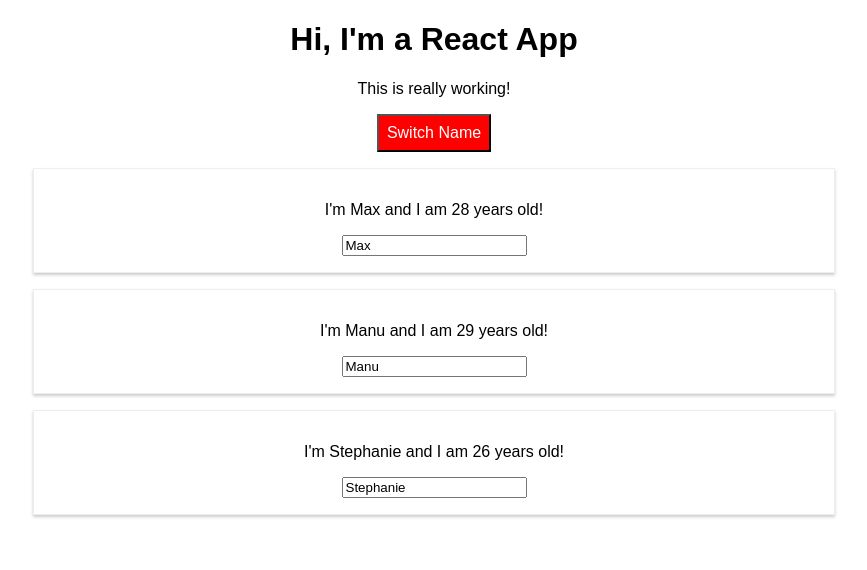
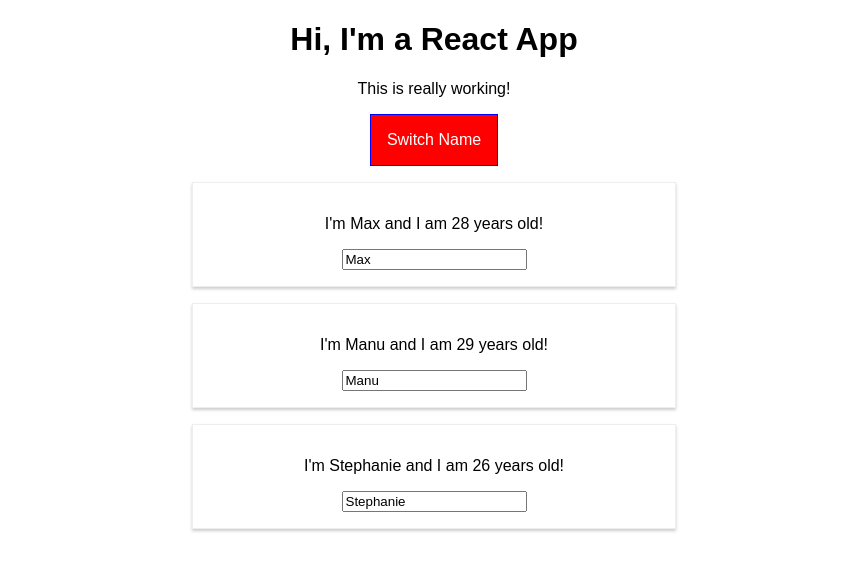
Before and after one commit to bedmiston/react-complete-guide, a React app: page / in a window 1280 px wide. Both pictures are taken after a click on the button "Switch Name". Shown: the top 570 px of the page, without its empty margins (206-1073 px from the left). Built offline with nearby package versions, Linux system fonts and the light colour scheme.

Commit message:
Update code to use CSS modules

```diff
--- a/src/App.css
+++ b/src/App.css
@@ -9,3 +9,26 @@
 .bold {
   font-weight: bold;
 }
+
+.App button {
+  border: 1px solid blue;
+  padding: 16px;
+  background-color: green;
+  font: inherit;
+  color: white;
+  cursor: pointer;
+}
+
+.App button:hover {
+  background-color: lightgreen;
+  color: black;
+}
+
+.App button.Red {
+  background-color: red;
+}
+
+.App button.Red:hover {
+  background-color: salmon;
+  color: black;
+}
--- a/src/App.js
+++ b/src/App.js
@@ -44,17 +44,8 @@
   }
 
   render() {
-
-    const style = {
-      backgroundColor: 'green',
-      color: 'white',
-      font: 'inherit',
-      borderColor: '1px solid blue',
-      padding: '8px',
-      cursor: 'pointer'
-    }
-
     let persons = null;
+    let btnClass = '';
 
     if (this.state.showPersons) {
       persons = (
@@ -74,7 +65,7 @@
         </div>
       );
 
-      style.backgroundColor = 'red';
+      btnClass = classes.Red;
     }
 
     const assignedClasses = [];
@@ -89,7 +80,7 @@
       <div className={classes.App}>
         <h1>Hi, I'm a React App</h1>
         <p className={assignedClasses.join(' ')}>This is really working!</p>
-        <button style={style} onClick={this.togglePersonsHandler}>Switch Name</button>
+        <button className={btnClass} onClick={this.togglePersonsHandler}>Switch Name</button>
         {persons}
       </div >
     );
--- a/src/Person/Person.css
+++ b/src/Person/Person.css
@@ -7,9 +7,8 @@
   text-align: center;
 }
 
-
-/* @media (min-width: 500px) {
+@media (min-width: 500px) {
   .Person {
-    witdh: 450px
+    width: 450px
   }
-} */
+}
```
